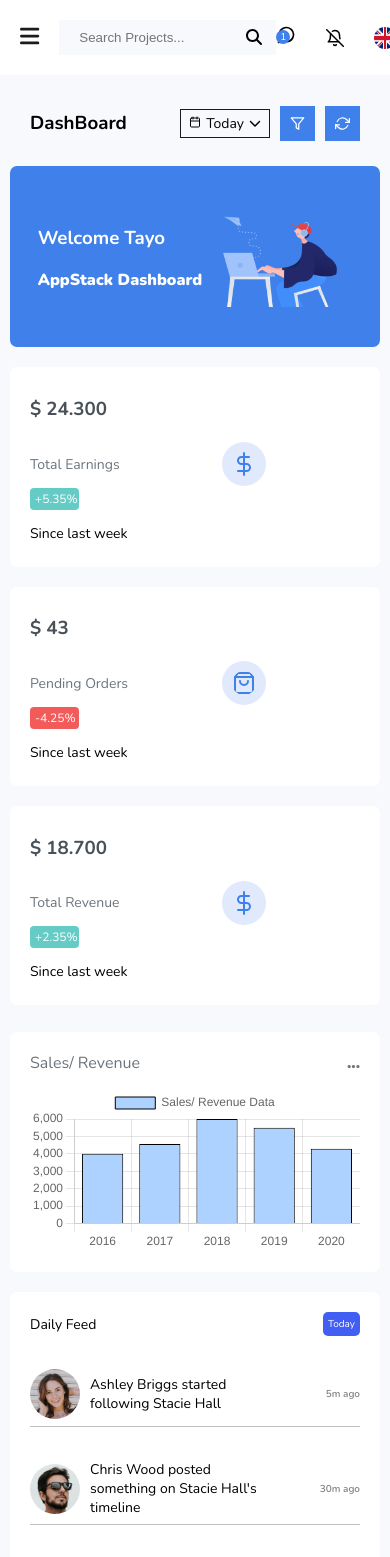
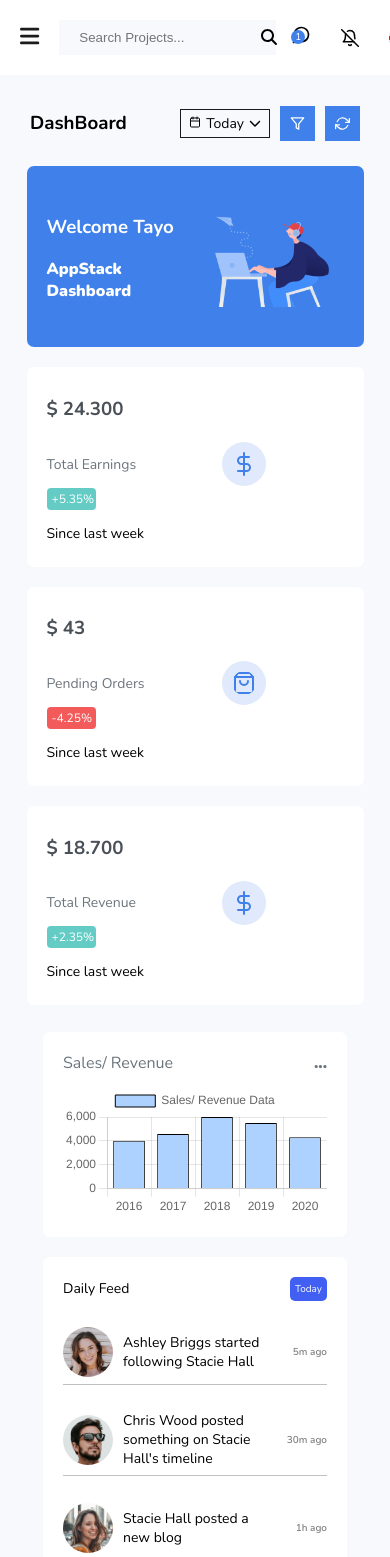
Before and after one commit to TEE2DWHY/admin-dashboard, a Next.js app: page / in a window 390 px wide. Shown: the top 1557 px of the page. Built offline with nearby package versions, Linux system fonts and the light colour scheme.

Commit message:
started working on mobile responsivness

```diff
--- a/styles/mobile.css
+++ b/styles/mobile.css
@@ -1,9 +1,10 @@
+@media (max-width: 820px) {
   html {
     scroll-behavior: smooth;
   }
 
   body {
-  overflow-x: hidden;
+    /* overflow-x: hidden; */
   }
 
   /* Sidebar */
@@ -11,15 +12,15 @@ body {
     display: none;
   }
 
+  /* Navbar */
+  .search-input {
+    margin-right: 15px;
+  }
+
   /* Dashboard */
   .dashboard-contents {
     width: 100%;
   }
-
-/* Navbar */
-/* .navbar {
-  width: 100%;
-} */
 
   .user-img {
     display: none;
@@ -40,7 +41,7 @@ body {
 
   .welcome-message,
   .cards {
-  width: 100%;
+    width: 90%;
     margin: 10px 0;
   }
 
@@ -51,7 +52,7 @@ body {
 
   .sales,
   .daily-feed {
-  width: 100%;
+    width: 80%;
     margin: 10px 0;
   }
 
@@ -65,7 +66,7 @@ body {
   }
 
   .schedule-container {
-  width: 100%;
+    width: 80%;
     margin: 10px 0;
   }
 
@@ -78,3 +79,4 @@ table tbody tr td:nth-child(3),
   table tbody tr td:nth-child(5) {
     display: none;
   }
+}
```
Lines whose indentation alone changed are shown as unchanged.
